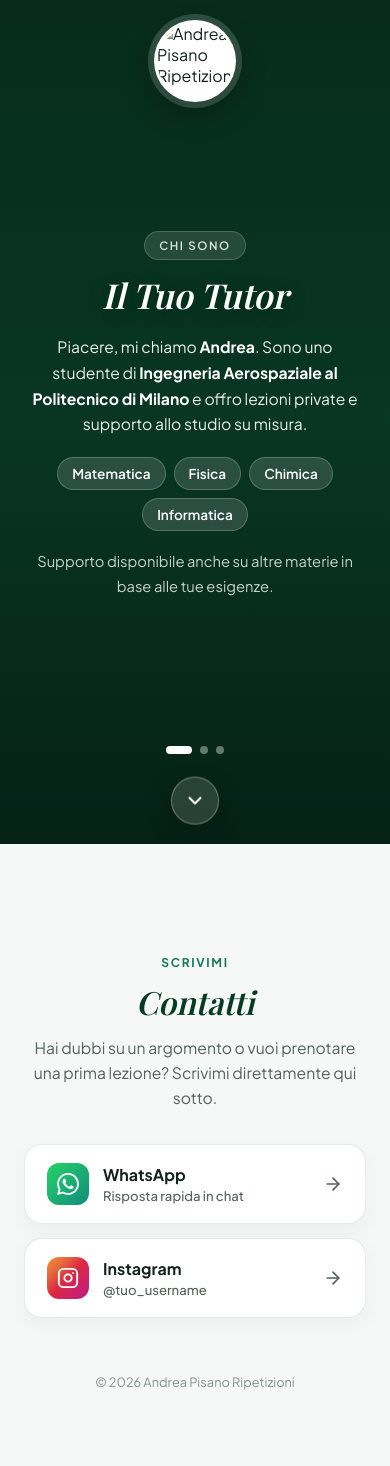
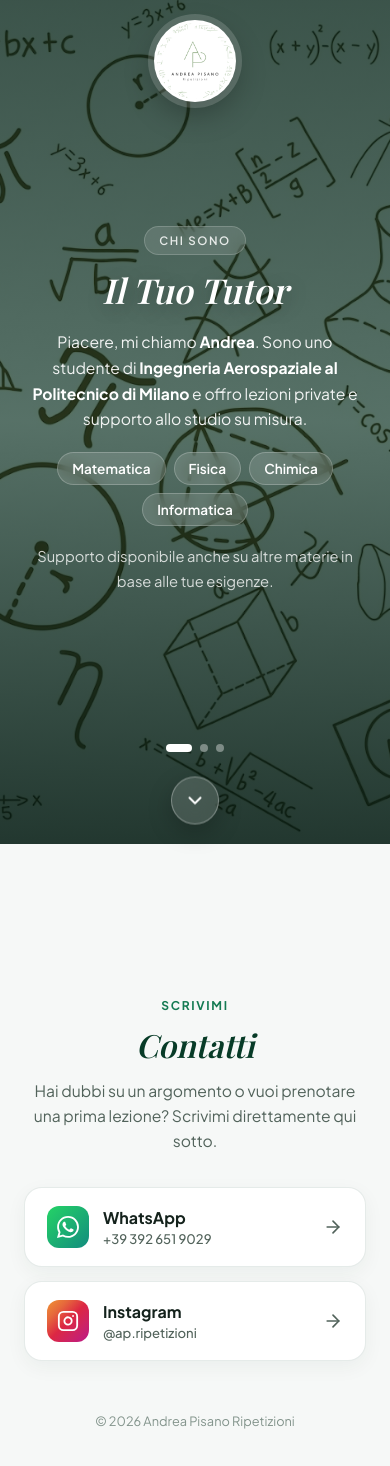
Before and after one commit to andreapisanowork/Ripetizioni, a plain HTML site: page index.html in a window 390 px wide. Drawn offline with nearby package versions, Linux system fonts and the light colour scheme; a web font is replaced by a local one.

Commit message:
Update index.html
nuova versione

```diff
--- a/index.html
+++ b/index.html
@@ -5,7 +5,7 @@
   <meta name="viewport" content="width=device-width, initial-scale=1.0" />
   <title>Andrea Pisano — Ripetizioni</title>
 
-  <!-- Font eleganti: Playfair Display (titoli) + Plus Jakarta Sans (testi) -->
+  <!-- Font: Playfair Display (titoli) + Plus Jakarta Sans (testi) -->
   <link rel="preconnect" href="https://fonts.googleapis.com">
   <link rel="preconnect" href="https://fonts.gstatic.com" crossorigin>
   <link href="https://fonts.googleapis.com/css2?family=Playfair+Display:ital,wght@0,600;1,600&family=Plus+Jakarta+Sans:wght@400;500;600;700&display=swap" rel="stylesheet">
@@ -39,20 +39,17 @@
       overflow-x: hidden;
     }
 
-    /* =========================================================
-       SFONDI DELLE SLIDE (Sostituisci i percorsi con le tue foto)
-       I colori di fallback restano attivi finché non carichi le immagini.
-       ========================================================= */
+    /* ================= SFONDI DELLE SLIDE ================= */
     .slide-1 {
-      background-image: url('img/sfondo-1.jpg');
+      background-image: url('slide1.jpeg');
       background-color: #0b4630;
     }
     .slide-2 {
-      background-image: url('img/sfondo-2.jpg');
+      background-image: url('slide2.jpeg');
       background-color: #0e3d35;
     }
     .slide-3 {
-      background-image: url('img/sfondo-3.jpg');
+      background-image: url('slide3.jpeg');
       background-color: #093326;
     }
 
@@ -61,7 +58,7 @@
       position: relative;
       width: 100%;
       height: 100vh;
-      height: 100dvh; /* Perfetto su mobile con barra indirizzi dinamica */
+      height: 100dvh;
       min-height: 620px;
       overflow: hidden;
       background-color: var(--green-dark);
@@ -114,11 +111,11 @@
       overflow-x: auto;
       scroll-snap-type: x mandatory;
       scroll-behavior: smooth;
-      scrollbar-width: none; /* Firefox */
+      scrollbar-width: none;
     }
 
     .carousel-track::-webkit-scrollbar {
-      display: none; /* Chrome / Safari */
+      display: none;
     }
 
     /* Singola facciata */
@@ -134,10 +131,10 @@
       display: flex;
       align-items: center;
       justify-content: center;
-      padding: 120px 24px 135px;
+      padding: 120px 24px 145px;
     }
 
-    /* Overlay scuro sfumato per rendere sempre nitido il testo */
+    /* Overlay scuro sfumato per mantenere sempre nitido il testo */
     .slide::before {
       content: "";
       position: absolute;
@@ -207,7 +204,7 @@
       font-weight: 700;
     }
 
-    /* Pillole per evidenziare materie o punti chiave */
+    /* Pillole materie */
     .pills {
       display: flex;
       flex-wrap: wrap;
@@ -228,7 +225,7 @@
       color: #ffffff;
     }
 
-    /* Frecce laterali (visibili su schermi medi/grandi) */
+    /* Frecce laterali (desktop) */
     .nav-arrow {
       position: absolute;
       top: 50%;
@@ -262,25 +259,17 @@
       .logo-wrapper { width: 92px; height: 92px; }
     }
 
-    /* Controlli inferiori: pallini + pulsante freccia verso il basso */
-    .hero-bottom {
+    /* Pallini di stato sopra la freccia */
+    .dots {
       position: absolute;
-      bottom: 24px;
+      bottom: 92px;
       left: 0;
       width: 100%;
       display: flex;
-      flex-direction: column;
-      align-items: center;
-      gap: 18px;
-      z-index: 20;
-      pointer-events: none;
-    }
-
-    .dots {
-      display: flex;
+      justify-content: center;
       align-items: center;
       gap: 8px;
-      pointer-events: auto;
+      z-index: 20;
     }
 
     .dot {
@@ -299,8 +288,14 @@
       background: #ffffff;
     }
 
-    .scroll-down-btn {
-      pointer-events: auto;
+    /* ================= PULSANTE FRECCIA FISSO (GIÙ / SU) ================= */
+    .scroll-toggle-btn {
+      position: fixed;
+      bottom: 24px;
+      left: 0;
+      right: 0;
+      margin: 0 auto;
+      z-index: 30;
       width: 48px;
       height: 48px;
       border-radius: 50%;
@@ -312,31 +307,54 @@
       display: flex;
       align-items: center;
       justify-content: center;
-      text-decoration: none;
       cursor: pointer;
       box-shadow: 0 8px 24px rgba(0, 0, 0, 0.22);
-      transition: background 0.3s ease, transform 0.3s var(--ease-smooth);
+      transition:
+        background 0.4s ease,
+        border-color 0.4s ease,
+        box-shadow 0.4s ease,
+        color 0.4s ease;
       animation: floatArrow 2.4s ease-in-out infinite;
     }
 
-    .scroll-down-btn:hover {
+    .scroll-toggle-btn:hover {
       background: rgba(255, 255, 255, 0.26);
-      transform: translateY(2px);
+    }
+
+    .scroll-toggle-btn svg {
+      transition: transform 0.5s var(--ease-smooth);
+    }
+
+    /* Stato "su" quando sei nella sezione contatti */
+    .scroll-toggle-btn.is-up {
+      background: var(--green-dark);
+      border-color: rgba(7, 59, 39, 0.25);
+      color: #ffffff;
+      box-shadow: 0 10px 26px rgba(7, 59, 39, 0.26);
+    }
+
+    .scroll-toggle-btn.is-up:hover {
+      background: var(--green-main);
+    }
+
+    .scroll-toggle-btn.is-up svg {
+      transform: rotate(180deg);
     }
 
     @keyframes floatArrow {
       0%, 100% { transform: translateY(0); }
-      50% { transform: translateY(6px); }
+      50% { transform: translateY(5px); }
     }
 
     /* ================= SEZIONE CONTATTI ================= */
     .contacts-section {
-      min-height: 75vh;
+      min-height: 92vh;
+      min-height: 92dvh;
       display: flex;
       flex-direction: column;
       align-items: center;
       justify-content: center;
-      padding: 72px 24px 48px;
+      padding: 72px 24px 110px;
       background: var(--bg-light);
     }
 
@@ -467,7 +485,7 @@
     }
 
     footer {
-      margin-top: 56px;
+      margin-top: 52px;
       font-size: 0.8rem;
       color: #83948c;
       text-align: center;
@@ -477,13 +495,12 @@
 <body>
 
   <!-- ================= SEZIONE HERO CAROSELLO ================= -->
-  <section class="hero" aria-label="Informazioni principali">
+  <section class="hero" id="top" aria-label="Informazioni principali">
 
     <!-- Logo circolare -->
     <header class="top-header">
       <div class="logo-wrapper">
-        <!-- Inserisci qui il percorso del tuo logo circolare -->
-        <img src="img/logo.png" alt="Andrea Pisano Ripetizioni">
+        <img src="logo.png" alt="Andrea Pisano Ripetizioni">
       </div>
     </header>
 
@@ -524,7 +541,7 @@
         </div>
       </article>
 
-      <!-- FACCIATA 2 (Personalizzabile) -->
+      <!-- FACCIATA 2 -->
       <article class="slide slide-2">
         <div class="slide-content">
           <span class="slide-tag">Approccio</span>
@@ -537,7 +554,7 @@
         </div>
       </article>
 
-      <!-- FACCIATA 3 (Personalizzabile) -->
+      <!-- FACCIATA 3 -->
       <article class="slide slide-3">
         <div class="slide-content">
           <span class="slide-tag">Organizzazione</span>
@@ -551,18 +568,17 @@
 
     </div>
 
-    <!-- Pallini di stato + Pulsante freccia giù -->
-    <div class="hero-bottom">
-      <div class="dots" id="carouselDots" role="tablist" aria-label="Seleziona slide"></div>
-
-      <a href="#contatti" class="scroll-down-btn" id="scrollDownBtn" aria-label="Vai ai contatti">
-        <svg width="22" height="22" viewBox="0 0 24 24" fill="none" stroke="currentColor" stroke-width="2.2" stroke-linecap="round" stroke-linejoin="round">
-          <polyline points="6 9 12 15 18 9"></polyline>
-        </svg>
-      </a>
-    </div>
+    <!-- Pallini di stato -->
+    <div class="dots" id="carouselDots" role="tablist" aria-label="Seleziona slide"></div>
 
   </section>
+
+  <!-- Pulsante freccia fisso che ruota verso l'alto quando scendi -->
+  <button type="button" class="scroll-toggle-btn" id="scrollToggleBtn" aria-label="Vai ai contatti">
+    <svg width="22" height="22" viewBox="0 0 24 24" fill="none" stroke="currentColor" stroke-width="2.2" stroke-linecap="round" stroke-linejoin="round">
+      <polyline points="6 9 12 15 18 9"></polyline>
+    </svg>
+  </button>
 
   <!-- ================= SEZIONE CONTATTI ================= -->
   <section class="contacts-section" id="contatti">
@@ -575,9 +591,9 @@
 
       <div class="contact-buttons">
 
-        <!-- WhatsApp (sostituisci 39XXXXXXXXXX con il tuo numero) -->
+        <!-- WhatsApp -->
         <a
-          href="https://wa.me/39XXXXXXXXXX?text=Ciao%20Andrea%2C%20vorrei%20informazioni%20per%20delle%20ripetizioni"
+          href="https://wa.me/393926519029?text=Ciao%20Andrea%2C%20vorrei%20informazioni%20per%20delle%20ripetizioni"
           target="_blank"
           rel="noopener noreferrer"
           class="contact-btn"
@@ -590,7 +606,7 @@
             </div>
             <div class="btn-meta">
               <span class="btn-name">WhatsApp</span>
-              <span class="btn-handle">Risposta rapida in chat</span>
+              <span class="btn-handle">+39 392 651 9029</span>
             </div>
           </div>
           <svg class="btn-arrow" width="20" height="20" viewBox="0 0 24 24" fill="none" stroke="currentColor" stroke-width="2" stroke-linecap="round" stroke-linejoin="round">
@@ -599,9 +615,9 @@
           </svg>
         </a>
 
-        <!-- Instagram (sostituisci tuo_username con il tuo profilo) -->
+        <!-- Instagram -->
         <a
-          href="https://instagram.com/tuo_username"
+          href="https://instagram.com/ap.ripetizioni"
           target="_blank"
           rel="noopener noreferrer"
           class="contact-btn"
@@ -616,7 +632,7 @@
             </div>
             <div class="btn-meta">
               <span class="btn-name">Instagram</span>
-              <span class="btn-handle">@tuo_username</span>
+              <span class="btn-handle">@ap.ripetizioni</span>
             </div>
           </div>
           <svg class="btn-arrow" width="20" height="20" viewBox="0 0 24 24" fill="none" stroke="currentColor" stroke-width="2" stroke-linecap="round" stroke-linejoin="round">
@@ -639,10 +655,14 @@
     const dotsContainer = document.getElementById('carouselDots');
     const prevBtn = document.getElementById('prevBtn');
     const nextBtn = document.getElementById('nextBtn');
+    const heroSection = document.getElementById('top');
+    const contactsSection = document.getElementById('contatti');
+    const scrollToggleBtn = document.getElementById('scrollToggleBtn');
 
     let currentIndex = 0;
+    let isScrolledDown = false;
 
-    // Genera automaticamente un pallino per ogni slide presente nell'HTML
+    // Genera i pallini in base alle slide
     slides.forEach((_, index) => {
       const dot = document.createElement('button');
       dot.classList.add('dot');
@@ -670,7 +690,6 @@
       });
     }
 
-    // Aggiorna pallini e animazione testo durante lo swipe
     let scrollRaf;
     track.addEventListener('scroll', () => {
       cancelAnimationFrame(scrollRaf);
@@ -683,13 +702,38 @@
     prevBtn.addEventListener('click', () => goToSlide(currentIndex - 1));
     nextBtn.addEventListener('click', () => goToSlide(currentIndex + 1));
 
-    // Navigazione da tastiera su desktop
     document.addEventListener('keydown', (e) => {
       if (e.key === 'ArrowRight') goToSlide(currentIndex + 1);
       if (e.key === 'ArrowLeft') goToSlide(currentIndex - 1);
     });
 
-    // Animazione fade-up fluida per la sezione contatti
+    // Gestione rotazione freccia giù/su in base allo scroll verticale
+    function updateScrollButton() {
+      const threshold = heroSection.offsetHeight * 0.3;
+      const shouldPointUp = window.scrollY > threshold;
+
+      if (shouldPointUp !== isScrolledDown) {
+        isScrolledDown = shouldPointUp;
+        scrollToggleBtn.classList.toggle('is-up', isScrolledDown);
+        scrollToggleBtn.setAttribute(
+          'aria-label',
+          isScrolledDown ? 'Torna in cima' : 'Vai ai contatti'
+        );
+      }
+    }
+
+    window.addEventListener('scroll', updateScrollButton, { passive: true });
+    updateScrollButton();
+
+    scrollToggleBtn.addEventListener('click', () => {
+      if (isScrolledDown) {
+        window.scrollTo({ top: 0, behavior: 'smooth' });
+      } else {
+        contactsSection.scrollIntoView({ behavior: 'smooth' });
+      }
+    });
+
+    // Animazione fade-up per la card contatti
     const contactsCard = document.getElementById('contactsCard');
     const observer = new IntersectionObserver((entries) => {
       entries.forEach((entry) => {
```
